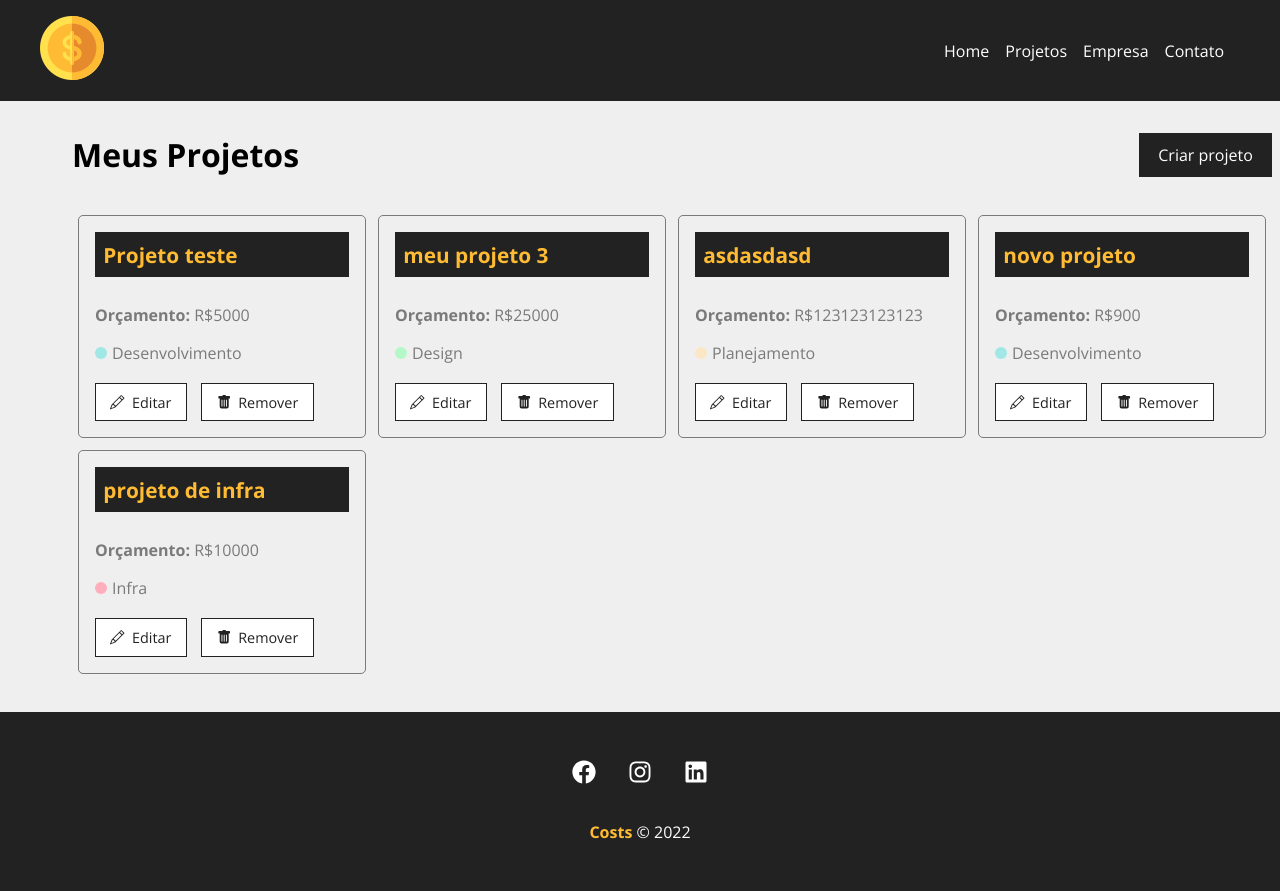
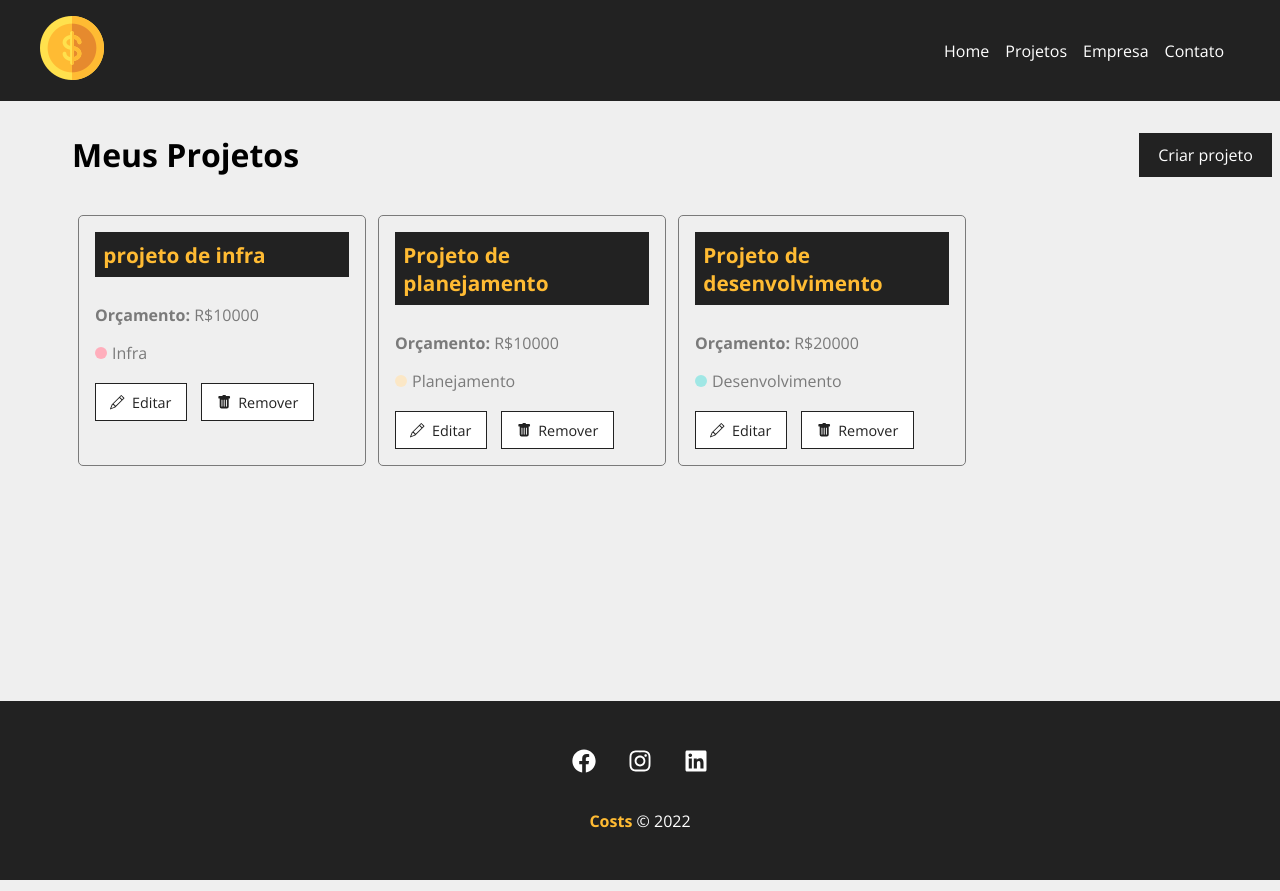
Before and after one commit to pedroemanuel42/project-costs, a React (Create React App) app in the folder costs/: page /projects in a window 1280 px wide. Shown: the top 891 px of the page. Built offline with nearby package versions, Linux system fonts and the light colour scheme; data requests are answered from the project's data file; the HTML template or start-up script is replaced by a standard one.

Commit message:
Create remove projects

```diff
--- a/costs/db.json
+++ b/costs/db.json
@@ -1,49 +1,5 @@
 {
   "projects": [
-    {
-      "name": "Projeto teste",
-      "budget": "5000",
-      "category": {
-        "id": "2",
-        "name": "Desenvolvimento"
-      },
-      "cost": 0,
-      "services": [],
-      "id": 1
-    },
-    {
-      "name": "meu projeto 3",
-      "budget": "25000",
-      "category": {
-        "id": "3",
-        "name": "Design"
-      },
-      "cost": 0,
-      "services": [],
-      "id": 4
-    },
-    {
-      "name": "asdasdasd",
-      "budget": "123123123123",
-      "category": {
-        "id": "4",
-        "name": "Planejamento"
-      },
-      "cost": 0,
-      "services": [],
-      "id": 5
-    },
-    {
-      "name": "novo projeto",
-      "budget": "900",
-      "category": {
-        "id": "2",
-        "name": "Desenvolvimento"
-      },
-      "cost": 0,
-      "services": [],
-      "id": 6
-    },
     {
       "name": "projeto de infra",
       "budget": "10000",
@@ -54,6 +10,28 @@
       "cost": 0,
       "services": [],
       "id": 7
+    },
+    {
+      "category": {
+        "id": "4",
+        "name": "Planejamento"
+      },
+      "name": "Projeto de planejamento",
+      "budget": "10000",
+      "cost": 0,
+      "services": [],
+      "id": 8
+    },
+    {
+      "category": {
+        "id": "2",
+        "name": "Desenvolvimento"
+      },
+      "name": "Projeto de desenvolvimento",
+      "budget": "20000",
+      "cost": 0,
+      "services": [],
+      "id": 9
     }
   ],
   "categories": [
--- a/costs/src/components/pages/Projects.jsx
+++ b/costs/src/components/pages/Projects.jsx
@@ -13,6 +13,7 @@
 export default function Projects() {
   const [projects, setProjects] = useState([]);
   const [removeLoading, setRemoveLoading] = useState(false);
+  const [projectMessage, setProjectMessage] = useState("");
 
   const location = useLocation();
   let message = "";
@@ -39,6 +40,21 @@
     }, 300);
   }, []);
 
+  function removeProject(id) {
+    fetch(`http://localhost:5000/projects/${id}`, {
+      method: "DELETE",
+      headers: {
+        "Content-type": "application/json",
+      },
+    })
+      .then((resp) => resp.json())
+      .then(() => {
+        setProjects(projects.filter((project) => project.id !== id));
+        setProjectMessage("Projeto removido com sucesso!");
+      })
+      .catch((err) => console.log(err));
+  }
+
   return (
     <div className="project-container">
       <div className="title-container">
@@ -46,6 +62,7 @@
         <LinkButton to="/newproject" text="Criar projeto" />
       </div>
       {message && <Message msg={message} type="success" />}
+      {projectMessage && <Message msg={projectMessage} type="success" />}
       <Container customClass="start">
         {projects.length > 0 &&
           projects.map((project) => (
@@ -55,6 +72,7 @@
               budget={project.budget}
               category={project.category.name}
               key={project.id}
+              handleRemove={removeProject}
             />
           ))}
         {!removeLoading && <Loading />}
--- a/costs/src/components/project/ProjectCard.jsx
+++ b/costs/src/components/project/ProjectCard.jsx
@@ -10,6 +10,11 @@
   category,
   handleRemove,
 }) {
+  const remove = (e) => {
+    e.preventDefault();
+    handleRemove(id);
+  };
+
   return (
     <div className="project-card">
       <h4>{name}</h4>
@@ -23,9 +28,9 @@
         <Link to="/">
           <BsPencil /> Editar
         </Link>
-        <Link to="/">
+        <button onClick={remove}>
           <BsFillTrashFill /> Remover
-        </Link>
+        </button>
       </div>
     </div>
   );
```
